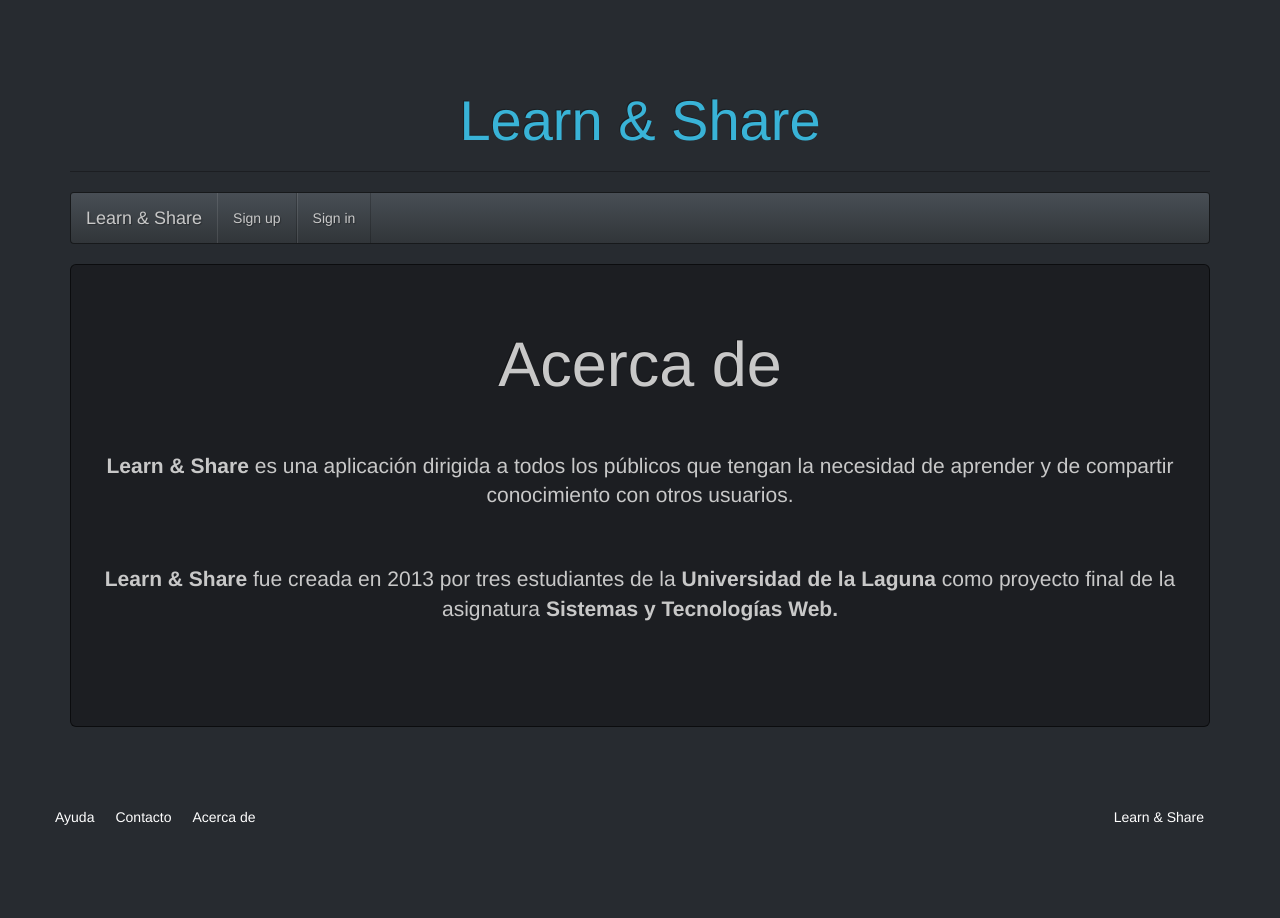
After one commit to ULL-ETSII-GRADO-SYTW-1314/learn-share, a Django app: page /about/ in a window 1280 px wide. The commit adds this page. Run offline with Django 3.2, Linux system fonts and the light colour scheme.

Commit message:
Creando plantilla acerca de

```diff
--- /dev/null
+++ b/Learn/templates/about.html
@@ -0,0 +1,15 @@
+{% extends "base.html" %}
+{% block content %}
+<div class="col-lg-14">
+   <div class="row">
+      <h1 class="text-center login-title">Acerca de </h1>
+      <div class="account-wall">
+         <br/>
+         <p><strong>Learn & Share</strong> es una aplicación dirigida a todos los públicos que tengan la necesidad de aprender y de compartir conocimiento con otros usuarios.</p><br/>
+
+         <p><strong>Learn & Share</strong> fue creada en 2013 por tres estudiantes de la <strong>Universidad de la Laguna</strong> como proyecto final de la asignatura <strong>Sistemas y Tecnologías Web.</strong></p><br/>
+      </div>
+   </div>
+</div>
+
+{% endblock %}
--- a/Learn/templates/base.html
+++ b/Learn/templates/base.html
@@ -86,7 +86,7 @@
               <li class="pull-right"><a href="#top">Learn & Share</a></li>
               <li><a href="/ayuda">Ayuda</a></li>
               <li><a href="/contacto">Contacto</a></li>
-              <li><a href="#">Acerca de</a></li>
+              <li><a href="/about">Acerca de</a></li>
             </ul>
           </div>
         </div>
--- a/Learn/urls.py
+++ b/Learn/urls.py
@@ -45,6 +45,7 @@ urlpatterns = patterns('',
     url(r'^unfollow/(?P<user_id>\d+)/$', 'users.views.unfollow'),
     url(r'^ayuda/', 'Learn.views.ayuda', name='ayuda'),
     url(r'^contacto/', 'Learn.views.contacto', name='contacto'),
+    url(r'^about/', 'Learn.views.about', name='about'),
     url(r'^mycourses/', 'cursos.views.my_courses', name='mycourses'),
     url(r'^reviews/$', 'cursos.views.task_list', name='revisiones'),
     url(r'^reviews/(?P<task_id>\d+)/$', 'cursos.views.review_new', name='info_curso'),
--- a/Learn/views.py
+++ b/Learn/views.py
@@ -16,3 +16,6 @@ def ayuda(request):
 
 def contacto(request):
    return render_to_response('contacto.html', {'title':'Contacto', 'user': request.user},context_instance=RequestContext(request) )
+
+def about(request):
+   return render_to_response('about.html', {'title':'Acerca de', 'user': request.user},context_instance=RequestContext(request) )
```
Also changed, not shown: 1 other file.
